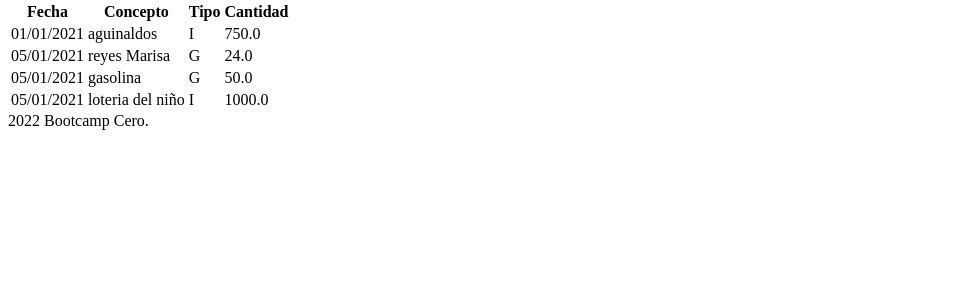
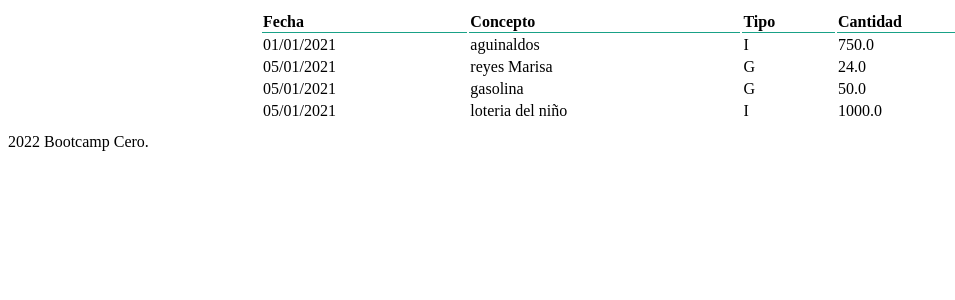
Before and after one commit to aleriig/hello_flask, a Flask app: page / in a window 1280 px wide. Shown: the part 83-383 px from the top of the page, without its empty margins (0-955 px from the left). Run offline with Flask 2, Linux system fonts and the light colour scheme.

Commit message:
feat: estilos de la tabla

```diff
--- a/balance/static/css/styles.css
+++ b/balance/static/css/styles.css
@@ -15,3 +15,21 @@ nav {
     padding-left: 25px;
 
 }
+
+main {
+    max-width: 800px;
+    margin: auto;
+    padding: 0 20px;
+}
+
+
+/* en este caso solo aplicamos el estilo a las tablas de clase paper  */
+table.paper{
+    width: 100%;
+    padding: 10px 20px;
+}
+
+.titulo-tabla {
+    border-bottom: #19a187 1px solid;
+    text-align: left;
+}
--- a/balance/templates/inicio.html
+++ b/balance/templates/inicio.html
@@ -17,13 +17,13 @@
   <nav>
     Inicio | Nuevo
   </nav>
-
+  <main>
     <table class="paper">
       <tr>
-      <th>Fecha</th>
-      <th>Concepto</th>
-      <th>Tipo</th>
-      <th>Cantidad</th>
+        <th class="titulo-tabla">Fecha</th>
+        <th class="titulo-tabla">Concepto</th>
+        <th class="titulo-tabla">Tipo</th>
+        <th class="titulo-tabla">Cantidad</th>
       </tr>
       {% for mov in movs %}
       <tr>
@@ -34,6 +34,7 @@
       </tr>
       {% endfor %}
     </table>
+  </main>
 
   <footer class="pie-de-pagina">2022 Bootcamp Cero.</footer>
 </body>
```
Lines whose indentation alone changed are shown as unchanged.
